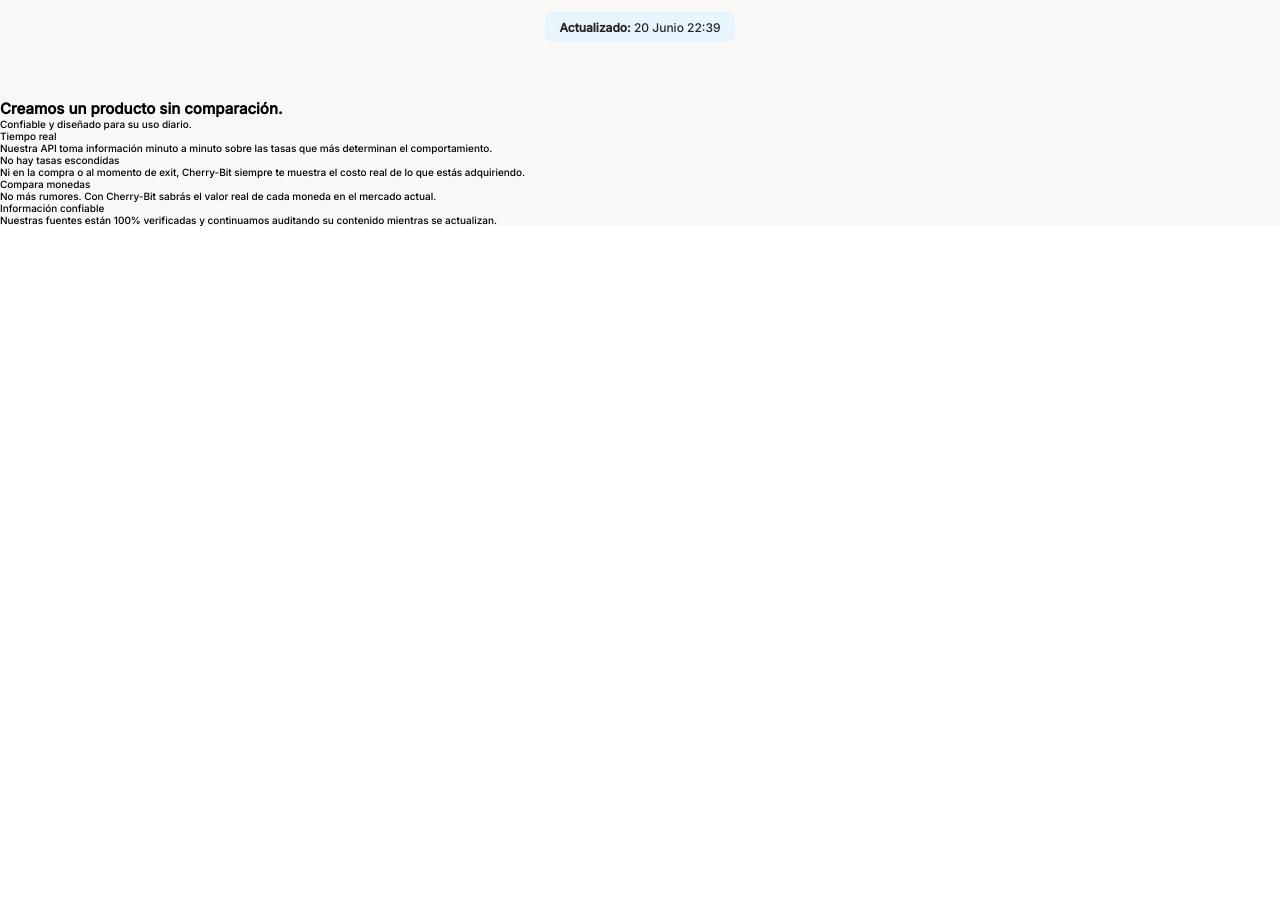
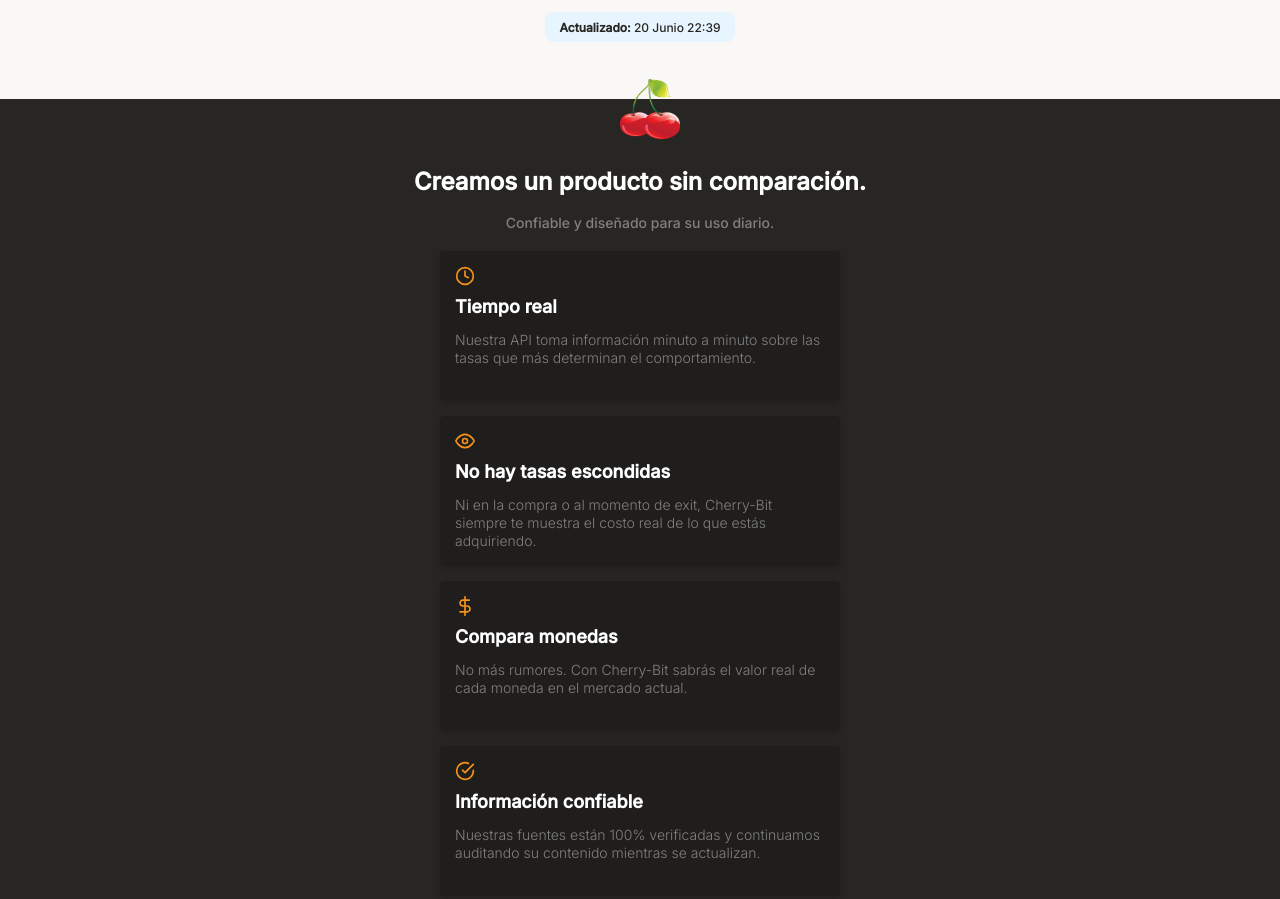
Before and after one commit to ginettec93/cherry-bit, a website: page src/index.html in a window 1280 px wide. Shown: the part 1595-2494 px from the top of the page. Before the commit the page ends 1821 px from the top, so only its background shows below. Drawn offline with Linux system fonts and the light colour scheme.

Commit message:
se ha modificado la seccion de beneficios en html y se han agregado estilos a toda la seccion de beneficios. Completada.

```diff
--- a/src/index.html
+++ b/src/index.html
@@ -89,8 +89,10 @@
             </section>
         </section>
         <section class="main_product_detail">
-            <span></span>
-            <div>
+            <span class="product_detail_cherry_logo">
+                <img src="./assets/37-cherry-png-image.png" alt="logo">
+            </span>
+            <div class="product_detail_title">
                 <h2>Creamos un producto sin comparación.</h2>
                 <p>Confiable y diseñado para su uso diario.</p>
             </div>
--- a/src/styles.css
+++ b/src/styles.css
@@ -299,3 +299,104 @@ main {
     line-height: 1.5rem;
     color: var(--warm-black);
 }
+.main_product_detail {
+    position: relative;
+    width: 100%;
+    min-width: 320px;
+    height: auto;
+    padding: 20px 10px;
+    background-color: var(--warm-black);
+}
+.product_detail_cherry_logo img {
+    position: absolute;
+    width: 60px;
+    height: 60px;
+    top: -20px;
+    left: calc(50% - 20px);
+}
+.product_detail_title {
+    width: 90%;
+    min-width: 288px;
+    height: auto;
+    margin: 0 auto;
+    margin-top: 50px;
+    text-align: center;
+}
+.product_detail_title h2 {
+    margin-bottom: 20px;
+    font-size: 2.4rem;
+    font-weight: bold;
+    line-height: 2.6rem;
+    color: var(--just-white);
+}
+.product_detail_title p {
+    margin-bottom: 20px;
+    font-size: 1.4rem;
+    font-weight: 500;
+    line-height: 1.6rem;
+    color: #808080;
+}
+.product_detail_card {
+    width: 90%;
+    min-width: 288px;
+    max-width: 400px;
+    height: 150px;
+    margin: 15px auto;
+    padding: 15px;
+    background-color: var(--black);
+    border-radius: 4px;
+    box-shadow: 0px 4px 8px rgba(0, 0, 0, 0.16);
+}
+.product_detail_card .clock_icon {
+    display: inline-block;
+    width: 20px;
+    height: 20px;
+    margin-bottom: 10px;
+    background-image: url('./assets/clock.svg');
+    background-size: cover;
+    background-position: center;
+    background-repeat: no-repeat;
+}
+.product_detail_card .eye_icon {
+    display: inline-block;
+    width: 20px;
+    height: 20px;
+    margin-bottom: 10px;
+    background-image: url('./assets/eye.svg');
+    background-size: cover;
+    background-position: center;
+    background-repeat: no-repeat;
+}
+.product_detail_card .money_icon {
+    display: inline-block;
+    width: 20px;
+    height: 20px;
+    margin-bottom: 10px;
+    background-image: url('./assets/dollar-sign.svg');
+    background-size: cover;
+    background-position: center;
+    background-repeat: no-repeat;
+}
+.product_detail_card .verified_icon {
+    display: inline-block;
+    width: 20px;
+    height: 20px;
+    margin-bottom: 10px;
+    background-image: url('./assets/check-circle.svg');
+    background-size: cover;
+    background-position: center;
+    background-repeat: no-repeat;
+}
+.product_card_title {
+    margin-bottom: 15px;
+    font-size: 1.8rem;
+    font-weight: bold;
+    line-height: 1.8rem;
+    color: var(--just-white);
+}
+.product_card_body {
+    font-size: 1.4rem;
+    font-weight: 300;
+    line-height: 1.8rem;
+    color: #808080;
+}
```
